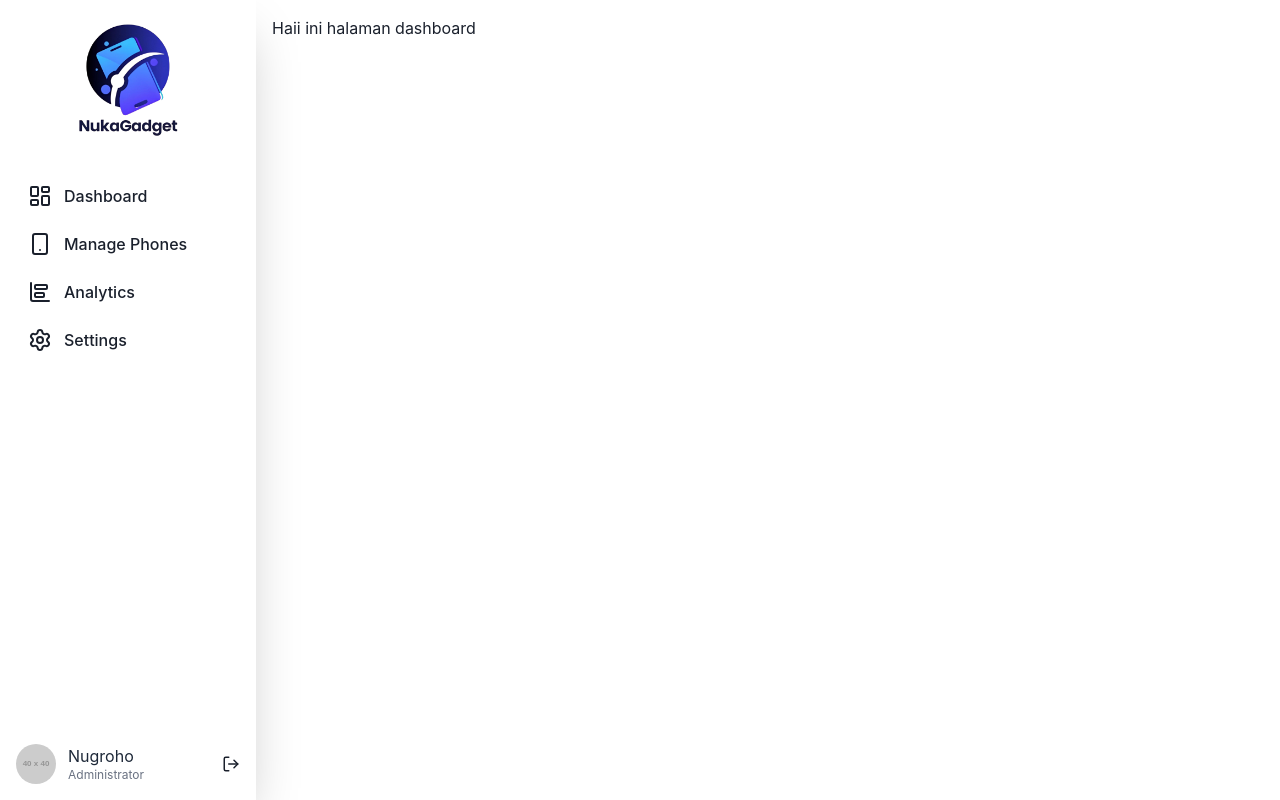
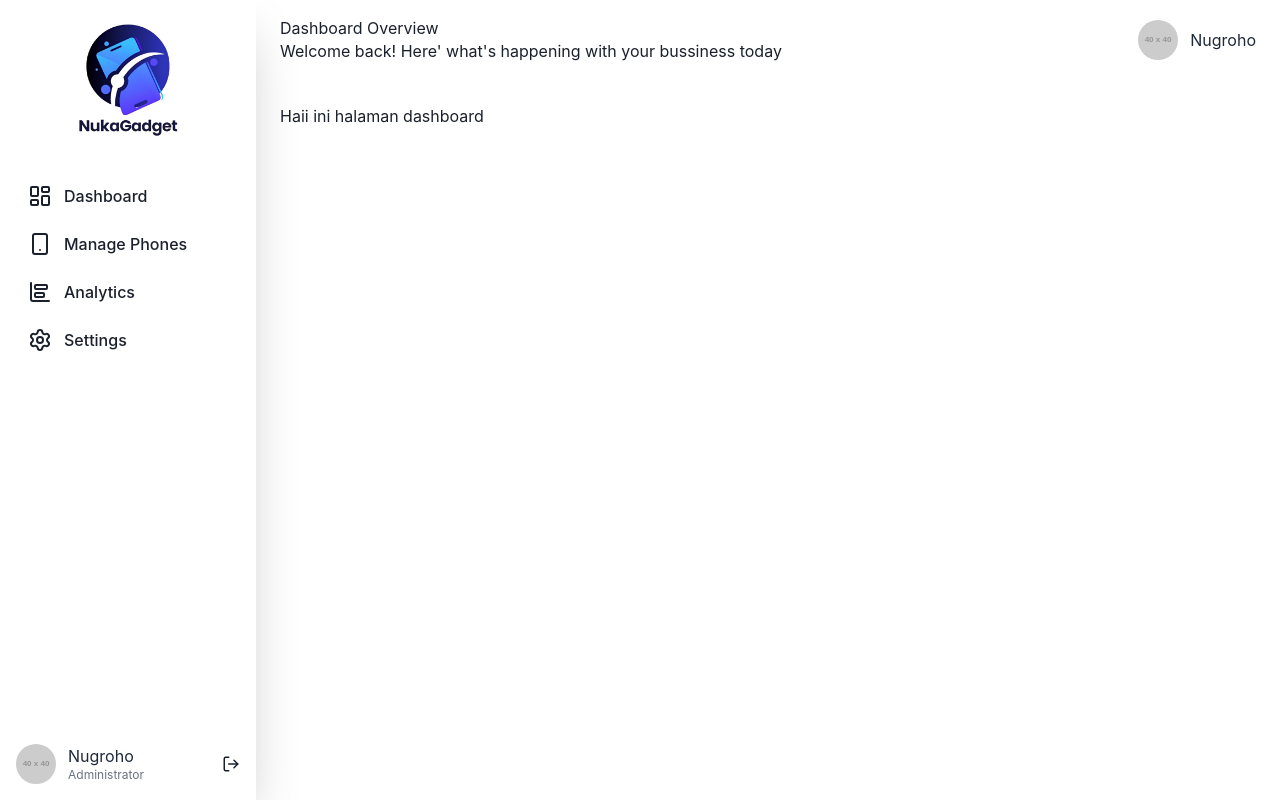
Before and after one commit to Nugrohocn/nuka-phone-fe, a React (Vite) app: page / in a window 1280 px wide. Built offline with nearby package versions, Linux system fonts and the light colour scheme.

Commit message:
feat(dashboard): add Header component and update layout

```diff
--- /dev/null
+++ b/src/components/layout/Header.jsx
@@ -0,0 +1,28 @@
+import React from "react";
+
+const Header = () => {
+  return (
+    <div className="flex h-20 items-center justify-between border-b border-slate-300 px-6">
+      <div>
+        <h1 className="text-xl font-bold">Dashboard Overview</h1>
+        <p className="text-md">
+          Welcome back! Here' what's happening with your bussiness today{" "}
+        </p>
+      </div>
+      <div>
+        <div className="flex items-center gap-3">
+          <img
+            src="https://placehold.co/40x40"
+            alt="profile"
+            className="h-10 w-10 rounded-full"
+          />
+          <div>
+            <h3 className="text-sm font-semibold text-gray-800">Nugroho</h3>
+          </div>
+        </div>
+      </div>
+    </div>
+  );
+};
+
+export default Header;
--- a/src/layouts/DashboardLayout.jsx
+++ b/src/layouts/DashboardLayout.jsx
@@ -1,12 +1,16 @@
 import { Outlet } from "react-router-dom";
 import Sidebar from "../components/layout/Sidebar";
+import Header from "../components/layout/Header";
 
 const DashboardLayout = () => {
   return (
     <div className="flex h-screen">
       <Sidebar />
-      <main className="flex-1 p-4">
-        <Outlet />
+      <main className="flex-1">
+        <Header />
+        <div className="p-6">
+          <Outlet />
+        </div>
       </main>
     </div>
   );
```
